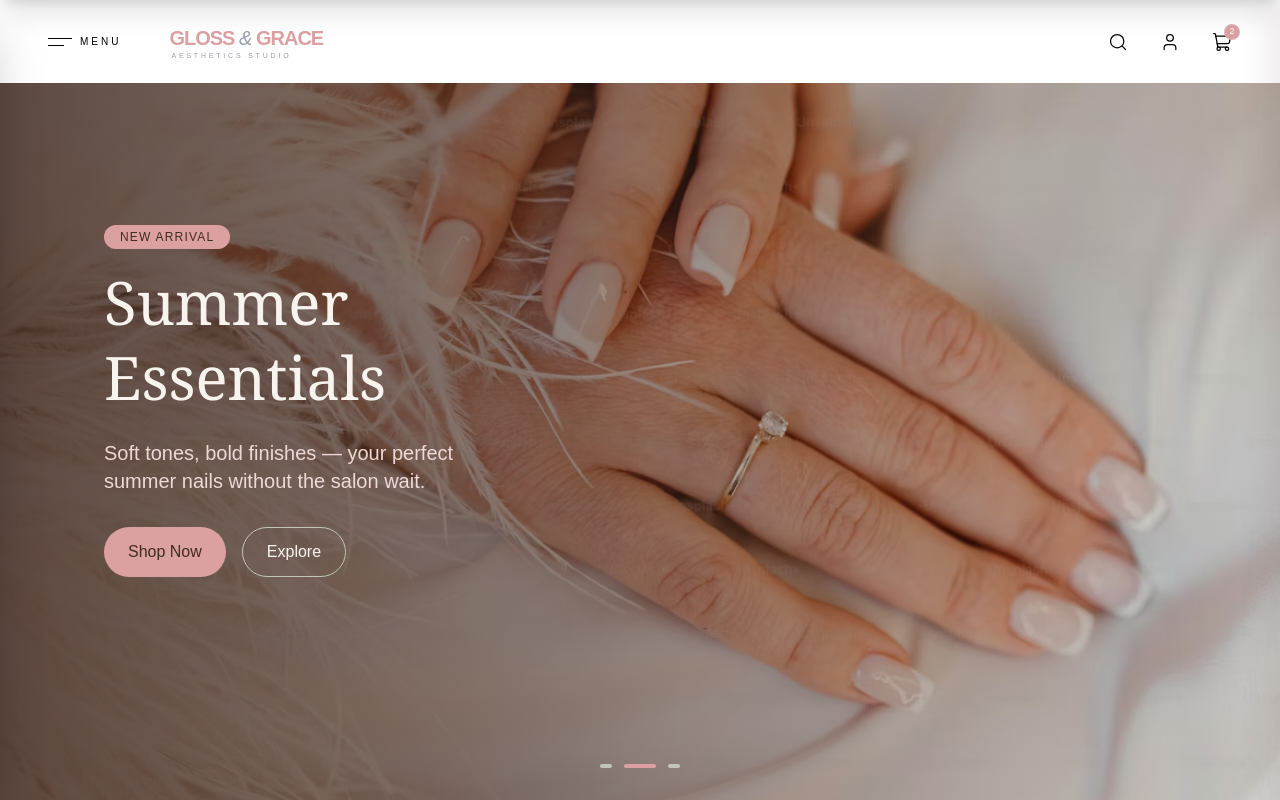
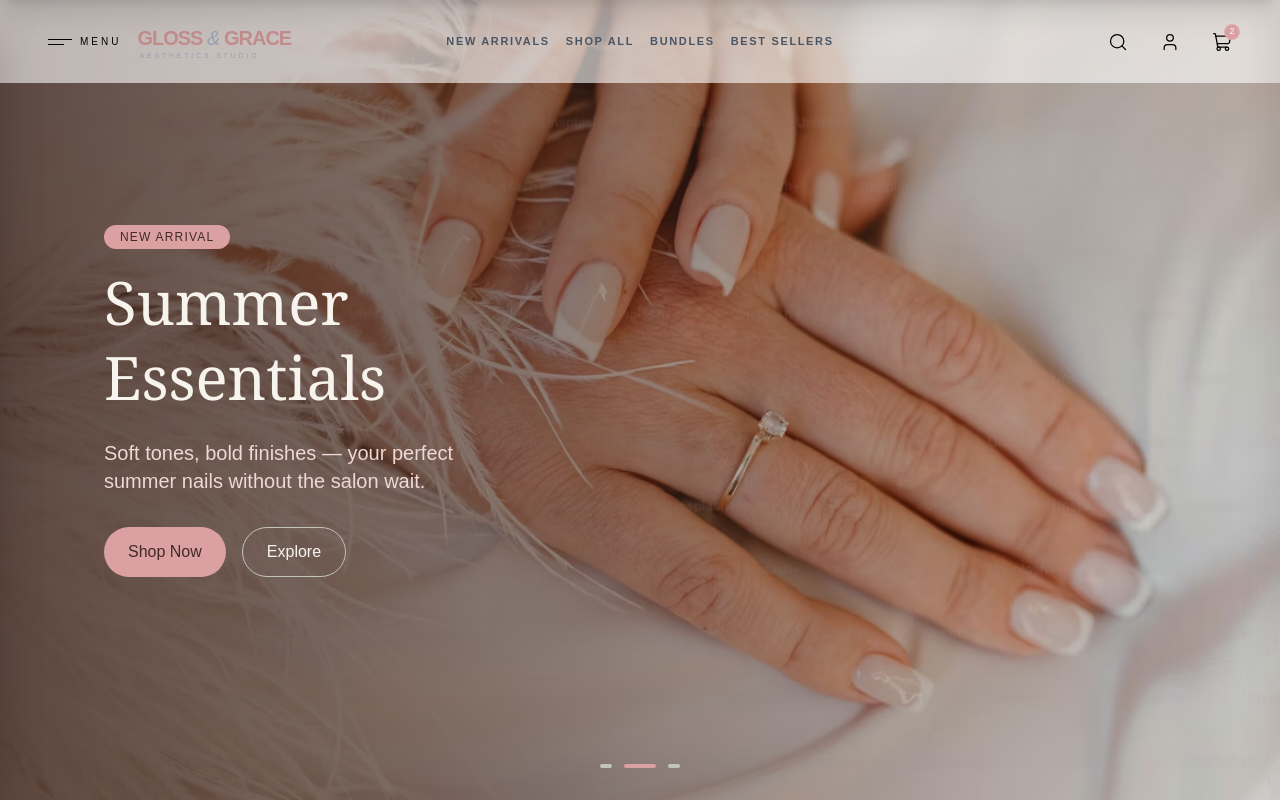
Before and after one commit to reyaayah/nailsbeauty, a Next.js app: page / in a window 1280 px wide. Shown: the top 800 px of the page. Built offline with nearby package versions, Linux system fonts and the light colour scheme.

Commit message:
Created product type

```diff
--- a/components/HeroWithProducts.tsx
+++ b/components/HeroWithProducts.tsx
@@ -2,36 +2,22 @@
 
 import Image from "next/image";
 import { Plus, Star, ArrowUpRight } from "lucide-react";
+import theme from "@/theme";
+import { Product } from "@/types/product";
 
-// Themed Constants
-const colors = {
-    primary: "#DBA1A2",
-    dark: "#422B23",
-    light: "#F7F3ED",
-    muted: "#C2C6B9",
-    subtitle: "#EFD8D6",
-};
-
-type Product = {
-    id: number;
-    title: string;
-    price: string;
-    image: string;
-    category: string;
-};
 
 const products: Product[] = [
-    { id: 1, title: "ProTouch Kit Max", price: "$24.99", image: "/product1.png", category: "Essentials" },
-    { id: 2, title: "Ersa Nails Pro", price: "$19.99", image: "/product2.png", category: "Pro Line" },
-    { id: 3, title: "ProTouch Mini", price: "$17.99", image: "/product3.png", category: "Starter" },
-    { id: 4, title: "Nail Essentials", price: "$29.99", image: "/product1.png", category: "New Arrival" },
+    { id: 1, name: "ProTouch Kit Max", price: 24.99, image: "/product1.png", category: "Essentials" },
+    { id: 2, name: "Ersa Nails Pro", price: 19.99, image: "/product2.png", category: "Pro Line" },
+    { id: 3, name: "ProTouch Mini", price: 17.99, image: "/product3.png", category: "Starter" },
+    { id: 4, name: "Nail Essentials", price: 29.99, image: "/product1.png", category: "New Arrival" },
 ];
 
 export default function HeroWithProducts() {
     return (
         <div
             className="min-h-screen font-sans w-full"
-            style={{ backgroundColor: colors.light, color: colors.dark }}
+            style={{ backgroundColor: theme.colors.light, color: theme.colors.dark }}
         >
             <main className="max-w-[1440px] mx-auto px-6 lg:px-12 py-10">
 
@@ -51,7 +37,7 @@ export default function HeroWithProducts() {
                         <div className="absolute bottom-0 left-0 p-8 lg:p-12 w-full flex flex-col items-start">
                             <span
                                 className="px-4 py-1 rounded-full text-xs font-bold uppercase tracking-widest mb-4"
-                                style={{ backgroundColor: colors.subtitle, color: colors.dark }}
+                                style={{ backgroundColor: theme.colors.subtitle, color: theme.colors.dark }}
                             >
                                 Organic Collection
                             </span>
@@ -60,7 +46,7 @@ export default function HeroWithProducts() {
                             </h1>
                             <button
                                 className="flex items-center gap-2 px-8 py-4 rounded-full font-bold transition-transform hover:scale-105"
-                                style={{ backgroundColor: colors.primary, color: "white" }}
+                                style={{ backgroundColor: theme.colors.primary, color: "white" }}
                             >
                                 SHOP THE DROP <ArrowUpRight size={20} />
                             </button>
@@ -70,11 +56,11 @@ export default function HeroWithProducts() {
                     {/* 2. STATS/INFO BLOCK (Span 4) */}
                     <div
                         className="md:col-span-4 p-8 rounded-[2rem] flex flex-col justify-center border"
-                        style={{ borderColor: colors.muted, backgroundColor: 'white' }}
+                        style={{ borderColor: theme.colors.muted, backgroundColor: 'white' }}
                     >
                         <div className="flex gap-1 mb-4">
                             {[...Array(5)].map((_, i) => (
-                                <Star key={i} size={16} fill={colors.primary} color={colors.primary} />
+                                <Star key={i} size={16} fill={theme.colors.primary} color={theme.colors.primary} />
                             ))}
                         </div>
                         <h2 className="text-2xl font-serif mb-2">Loved by 10k+ Stylists</h2>
@@ -86,11 +72,11 @@ export default function HeroWithProducts() {
                     {/* 3. PRODUCT FEATURE BLOCK (Span 4) */}
                     <div
                         className="md:col-span-4 rounded-[2rem] p-6 relative overflow-hidden flex items-center justify-center border"
-                        style={{ backgroundColor: colors.subtitle + "50", borderColor: colors.subtitle }}
+                        style={{ backgroundColor: theme.colors.subtitle + "50", borderColor: theme.colors.subtitle }}
                     >
                         <div className="text-center">
                             <p className="text-xs uppercase tracking-widest mb-1 opacity-60">Top Rated</p>
-                            <p className="text-xl font-bold">{products[0].title}</p>
+                            <p className="text-xl font-bold">{products[0].name}</p>
                             <div className="relative h-40 w-40 mx-auto mt-4">
                                 <Image src={products[0].image} alt="feature" fill className="object-contain" />
                             </div>
@@ -106,23 +92,23 @@ export default function HeroWithProducts() {
                             <div className="relative h-56 w-full mb-6 rounded-2xl bg-stone-50 overflow-hidden">
                                 <Image
                                     src={product.image}
-                                    alt={product.title}
+                                    alt={product.name}
                                     fill
                                     className="object-cover group-hover:scale-110 transition-transform duration-500"
                                 />
                                 <button
                                     className="absolute top-4 right-4 p-3 rounded-full opacity-0 group-hover:opacity-100 transition-opacity duration-300 shadow-sm"
-                                    style={{ backgroundColor: colors.light }}
+                                    style={{ backgroundColor: theme.colors.light }}
                                 >
-                                    <Plus size={20} color={colors.dark} />
+                                    <Plus size={20} color={theme.colors.dark} />
                                 </button>
                             </div>
                             <div className="flex justify-between items-end">
                                 <div>
-                                    <p className="text-[10px] uppercase tracking-widest mb-1" style={{ color: colors.muted }}>{product.category}</p>
-                                    <h3 className="font-bold text-lg leading-none">{product.title}</h3>
+                                    <p className="text-[10px] uppercase tracking-widest mb-1" style={{ color: theme.colors.muted }}>{product.category}</p>
+                                    <h3 className="font-bold text-lg leading-none">{product.name}</h3>
                                 </div>
-                                <p className="font-serif text-xl" style={{ color: colors.primary }}>{product.price}</p>
+                                <p className="font-serif text-xl" style={{ color: theme.colors.primary }}>${product.price}</p>
                             </div>
                         </div>
                     ))}
--- a/components/NavBar.tsx
+++ b/components/NavBar.tsx
@@ -33,7 +33,12 @@ const allProducts = [
   { id: 5, name: "Rich Girl", image: "/product1.png" },
   { id: 6, name: "Candy Blossom", image: "/product3.png" },
 ];
-
+const navItems = [
+  { name: 'New Arrivals', href: '#new-arrivals' },
+  { name: 'Shop All', href: '#shop-all' },
+  { name: 'Bundles', href: '#bundles' },
+  { name: 'Best Sellers', href: '#best-sellers' },
+];
 export default function Navbar() {
   const [scrolled, setScrolled] = useState(false);
   const [hovered, setHovered] = useState(false);
@@ -107,40 +112,37 @@ export default function Navbar() {
       <header
         onMouseEnter={() => setHovered(true)}
         onMouseLeave={() => setHovered(false)}
-        className="fixed top-0 left-0 w-full z-40 transition-all duration-300 bg-white border-b border-gray-100"
+        className="fixed top-0 left-0 w-full z-40 transition-all duration-300  "
       >
 
 
 
         {/* Main Navbar Wrapper */}
         <nav
-          className={`fixed top-0 left-0 right-0 z-50 transition-all duration-500 bg-white ease-in-out ${searchOpen
+          className={`fixed top-0 left-0 right-0 z-50 transition-all duration-500 bg-white/60 ease-in-out ${searchOpen
             ? "bg-white backdrop-blur-md py-3 shadow-[0_2px_15px_-3px_rgba(0,0,0,0.07)]"
             : "bg-transparent py-6"
             }`}
         >
           <div className="max-w-[1440px] mx-auto px-6 md:px-12 flex items-center justify-between">
 
-           <div className="flex items-center gap-8 md:gap-12">
-    {/* Interactive Menu */}
+  <div className="flex flex-1 items-center gap-4">
     <button
       onClick={() => setIsOpen(true)}
       className="group flex items-center gap-2 overflow-hidden"
     >
-      <div className="relative w-6 h-6 flex flex-col justify-center gap-1.5">
+      <div className="relative w-6 h-6 flex flex-col justify-center gap-1">
         <span className="h-[1px] w-6 transition-all duration-300 bg-black group-hover:w-4" />
         <span className="h-[1px] w-4 transition-all duration-300 bg-black group-hover:w-6" />
       </div>
-      <span className="hidden md:block text-[10px] tracking-[0.3em] uppercase transition-colors duration-300 text-black">
+      <span className="hidden md:block text-[10px] tracking-[0.3em] uppercase text-black">
         Menu
       </span>
     </button>
 
-    {/* Branding */}
     <div className="flex flex-col leading-none">
       <h1
-        style={{ color: theme.colors.primary }}
-        className="text-lg md:text-xl font-black tracking-tighter uppercase whitespace-nowrap"
+        className="text-lg md:text-xl text-[#c28c8d] font-black tracking-tighter uppercase whitespace-nowrap"
       >
         Gloss <span className="font-light italic text-gray-400">&</span> Grace
       </h1>
@@ -150,33 +152,45 @@ export default function Navbar() {
     </div>
   </div>
 
-            {/* Right: Modern Actions */}
-            <div className="flex-1 flex items-center justify-end gap-4 md:gap-8">
+
+<div className="hidden lg:flex flex-1 justify-center items-center gap-4">
+  {navItems.map((item) => (
+    <a
+      key={item.name}
+      href={item.href} // This points to the ID
+      className="group relative text-[11px] font-bold uppercase tracking-[0.15em] text-gray-600 hover:text-black transition-colors"
+    >
+      {item.name}
+      <span className="absolute -bottom-1 left-1/2 -translate-x-1/2 w-1 h-1 bg-black rounded-full opacity-0 group-hover:opacity-100 transition-opacity" />
+    </a>
+  ))}
+</div>
+
+  {/* 3. Right Section: Actions (Width: 1/3) */}
+  <div className="flex flex-1 items-center justify-end gap-4 md:gap-8">
     <button
       onClick={() => setSearchOpen(true)}
-                className={`transition-transform duration-300 hover:scale-110 text-black`}
+      className="transition-transform duration-300 hover:scale-110 text-black"
     >
       <Search size={20} strokeWidth={1.5} />
     </button>
-              <button
-                className={`transition-transform duration-300 hover:scale-110 text-black`}
-              >
+    <button className="transition-transform duration-300 hover:scale-110 text-black">
       <User size={20} strokeWidth={1.5} />
     </button>
-
     <button
       onClick={() => setCartOpen(true)}
-                className={`relative transition-transform duration-300 hover:scale-110 text-black`}
+      className="relative transition-transform duration-300 hover:scale-110 text-black"
     >
       <ShoppingCart size={20} strokeWidth={1.5} />
       <span
         style={{ backgroundColor: theme.colors.primary }}
-                  className="absolute -top-2 -right-2 text-[9px] w-4 h-4 flex items-center justify-center rounded-full bg-black text-white border border-white/20"
+        className="absolute -top-2 -right-2 text-[9px] w-4 h-4 flex items-center justify-center rounded-full text-white border border-white/20"
       >
         2
       </span>
     </button>
   </div>
+
 </div>
 
           {/* Refined Search Overlay (Slide Down) */}
--- /dev/null
+++ b/types/product.ts
@@ -0,0 +1,12 @@
+export interface Product {
+    id: number;
+    name: string;
+    image: string;
+    hoverImage?: string;
+    price: number;
+    originalPrice?: number;
+    discount?: string;
+    reviews?: number;
+    rating?: number;
+    category?: string;
+}
```
Also changed, not shown: components/ProductsSection.tsx (+3 -12 lines), components/ShopByShape.tsx (+19 -13 lines), public/shapes/almond.png. Lines whose indentation alone changed are shown as unchanged.
